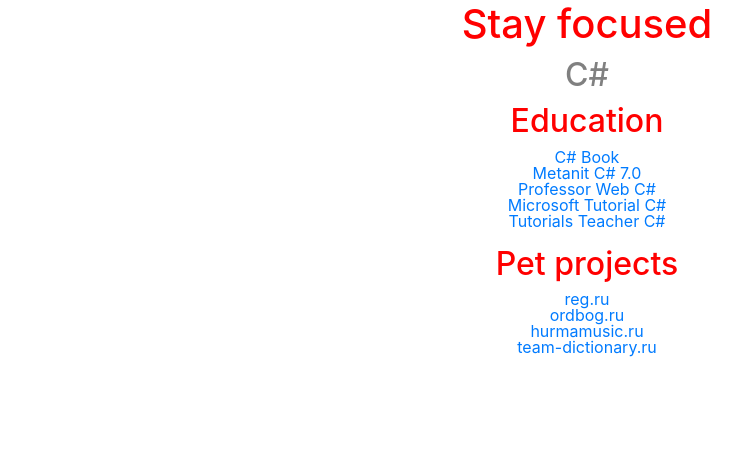
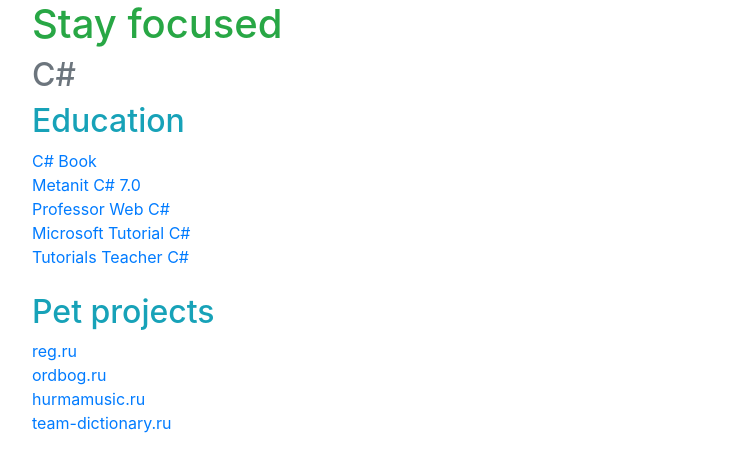
Before and after one commit to miroshkin/miroshkin.github.io, a website: page projects/productivity.html in a window 1280 px wide. Shown: the whole page, without its empty margins (53-794 px from the left). Drawn offline with Linux system fonts and the light colour scheme.

Commit message:
Added new formatting

```diff
--- a/projects/productivity.html
+++ b/projects/productivity.html
@@ -5,29 +5,33 @@
         <link href="../vendor/bootstrap/css/bootstrap.min.css" rel="stylesheet">
     </head>
 <body>
-    <div style="text-align: center;
-    vertical-align: middle;
-    line-height: 100%;
-    color:red;">
-            <h1 >Stay focused</h1>
-            <h2 style="color:gray;">C#</h2>
+    <div class="container">
+        <div class="row align-items-center justify-content-center">
+                <div class="col"><h1 class="text-success">Stay focused</h1>
+                        <h2 class="text-secondary">C#</h2>
+                        <!-- <img class="example-image img-fluid img-profile rounded-circle mx-auto mb-2" src="../img/stay-focused.jpg" alt="Quote - Always remember, your focus determines your reality. George Lucas."> -->
+                        <h2 class="text-info">Education</h2>
+                        <div class="text-primary position-static"> <a href="../files/cs-book.pdf" target="_blank">C# Book</a> </div>
+                        <div class="text-primary position-static"> <a href="https://metanit.com/sharp/tutorial/" target="_blank">Metanit C# 7.0</a> </div>
+                        <div class="text-primary position-static"> <a href="https://professorweb.ru/my/csharp/charp_theory/level1/infocsharp.php" target="_blank">Professor Web C#</a> </div>
+                        <div class="text-primary position-static"> <a href="https://docs.microsoft.com/en-us/dotnet/csharp/tutorials/" target="_blank">Microsoft Tutorial C#</a> </div>
+                        <div class="text-primary position-static"> <a href="https://www.tutorialsteacher.com/csharp/csharp-tutorials" target="_blank">Tutorials Teacher C#</a> </div>
 
-            <!-- <img class="example-image img-fluid img-profile rounded-circle mx-auto mb-2" src="../img/stay-focused.jpg" alt="Quote - Always remember, your focus determines your reality. George Lucas."> -->
-                <h2>Education</h2>
-                <div> <a href="../files/cs-book.pdf" target="_blank">C# Book</a> </div>
-                <div> <a href="https://metanit.com/sharp/tutorial/" target="_blank">Metanit C# 7.0</a> </div>
-                <div> <a href="https://professorweb.ru/my/csharp/charp_theory/level1/infocsharp.php" target="_blank">Professor Web C#</a> </div>
-                <div> <a href="https://docs.microsoft.com/en-us/dotnet/csharp/tutorials/" target="_blank">Microsoft Tutorial C#</a> </div>
-                <div> <a href="https://www.tutorialsteacher.com/csharp/csharp-tutorials" target="_blank">Tutorials Teacher C#</a> </div>
+                        <br>
+                        <h2 class="text-info">Pet projects</h2>
+                        <div class="text-primary"> <a href="https://www.reg.ru/user/account/#/card/48790813" target="_blank">reg.ru</a> </div>
+                        <div class="text-primary"> <a href="http://ordbog.ru" target="_blank">ordbog.ru</a> </div>
+                        <div class="text-primary"> <a href="http://hurmamusic.ru" target="_blank">hurmamusic.ru</a> </div>
+                        <div class="text-primary"> <a href="http://team-dictionary.ru" target="_blank">team-dictionary.ru</a> </div></div>
+            </div>
 
-                <br>
-                <h2>Pet projects</h2>
-                <div> <a href="https://www.reg.ru/user/account/#/card/48790813" target="_blank">reg.ru</a> </div>
-                <div> <a href="http://ordbog.ru" target="_blank">ordbog.ru</a> </div>
-                <div> <a href="http://hurmamusic.ru" target="_blank">hurmamusic.ru</a> </div>
-                <div> <a href="http://team-dictionary.ru" target="_blank">team-dictionary.ru</a> </div>
+            <div class="row">
+                    <div class="col-lg-1 col-centered"></div>
+                </div>
+            </div>
 
 
-    </div>
+
+
 </body>
 </html>
```
